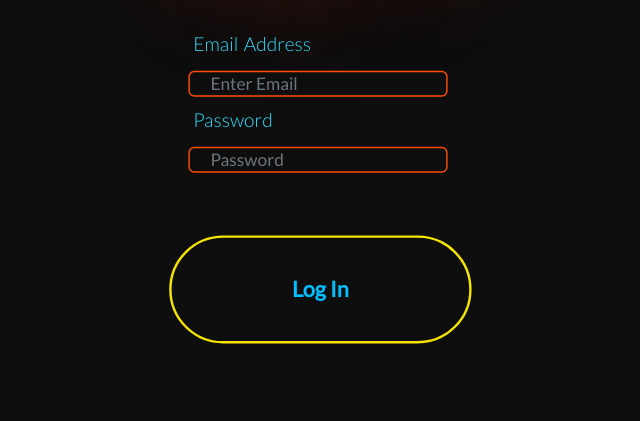
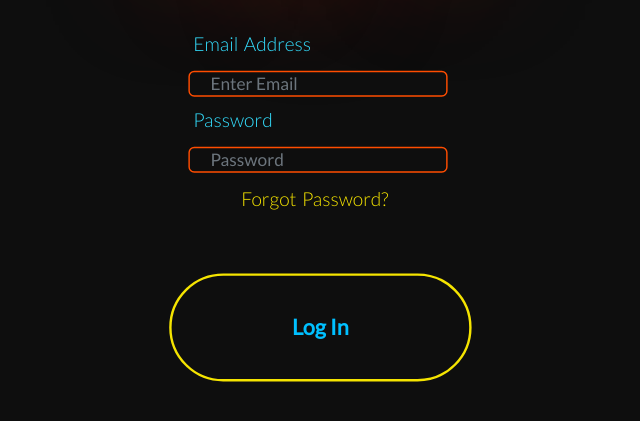
Before and after one commit to burnsie000/crm, a Flask app: page /auth/login in a window 1280 px wide. Shown: the part 359-780 px from the top of the page, without its empty margins (322-962 px from the left). Run offline with Flask 3, Linux system fonts and the light colour scheme; some libraries are stand-ins or nearby versions.

Commit message:
added reset password option

```diff
--- a/my_package/auth.py
+++ b/my_package/auth.py
@@ -77,6 +77,17 @@ def confirm_email(token):
 
     return render_template('email_verification_success.html', user=current_user)
 
+def send_email(subject, recipients, html_body):
+    msg = MIMEText(html_body, 'html')
+    msg['Subject'] = subject
+    msg['From'] = 'goaliebrady00@gmail.com'
+    msg['To'] = ', '.join(recipients)
+
+    server = smtplib.SMTP('smtp.gmail.com', 587)
+    server.starttls()
+    server.login('goaliebrady00@gmail.com', 'cmvu lgly jwqa lkre')
+    server.sendmail('goaliebrady00@gmail.com', recipients, msg.as_string())
+    server.quit()
 
 @auth.route('/login', methods=['GET', 'POST'])
 def login():
@@ -176,3 +187,42 @@ def sign_up():
             return render_template('login.html', user=current_user)
 
     return render_template('sign-up.html', user=current_user)
+
+# ... (other imports and configurations)
+
+@auth.route('/forgot-password', methods=['GET', 'POST'])
+def forgot_password():
+    if request.method == 'POST':
+        email = request.form.get('email')
+        user = User.query.filter_by(email=email).first()
+
+        if user:
+            token = generate_confirmation_token(email)
+            reset_url = url_for('auth.reset_password', token=token, _external=True)
+            html = render_template('reset_password_email.html', reset_url=reset_url, user=current_user)
+            send_email('Reset Your Password', [user.email], html)
+            flash('A password reset email has been sent.', 'success')
+        else:
+            flash('Email does not exist.', 'error')
+    return render_template('forgot_password.html', user=current_user)
+
+@auth.route('/reset-password/<token>', methods=['GET', 'POST'])
+def reset_password(token):
+    email = confirm_token(token)
+    if not email:
+        flash('Invalid or expired token', 'danger')
+        return redirect(url_for('auth.forgot_password'))
+
+    if request.method == 'POST':
+        new_password = request.form.get('new_password')
+        confirm_password = request.form.get('confirm_password')
+
+        if new_password == confirm_password:
+            user = User.query.filter_by(email=email).first()
+            user.password = generate_password_hash(new_password, method='sha256')
+            db.session.commit()
+            flash('Your password has been updated.', 'success')
+            return redirect(url_for('auth.login'))
+        else:
+            flash('Passwords do not match.', 'error')
+    return render_template('reset_password.html', user=current_user)
--- a/my_package/static/css/main.css
+++ b/my_package/static/css/main.css
@@ -1246,3 +1246,14 @@ input[type=file]::file-selector-button {
   border: transparent;
   outline: none;
 }
+.forgot-password-link {
+  margin-left: 6em;
+  color: #F5E400;
+  text-decoration: none;
+}
+.forgot-password-link:hover {
+  margin-left: 6em;
+  color: #F5E400;
+  text-decoration-color: #f5e400;
+  transition: 0.15s;
+}
--- a/my_package/templates/login.html
+++ b/my_package/templates/login.html
@@ -15,6 +15,9 @@
         placeholder=" Password"/>
     </div>
     <div class="form-group">
+        <a class="forgot-password-link" href="{{ url_for('auth.forgot_password') }}">Forgot Password?</a>
+    </div>
+    <div class="form-group">
         <button class="login-button">
             Log In
         </button>
--- /dev/null
+++ b/my_package/templates/reset_password_email.html
@@ -0,0 +1,6 @@
+{% extends 'layout.html' %}
+{% block content %}
+<h1>Reset Your Password</h1>
+<p>Click the link below to reset your password:</p>
+<a href="{{ reset_url }}">Reset Password</a>
+{% endblock %}
```
Also changed, not shown: my_package/templates/forgot_password.html (added, +11 -0 lines), my_package/templates/reset_password.html (added, +15 -0 lines), instance/database.db.
